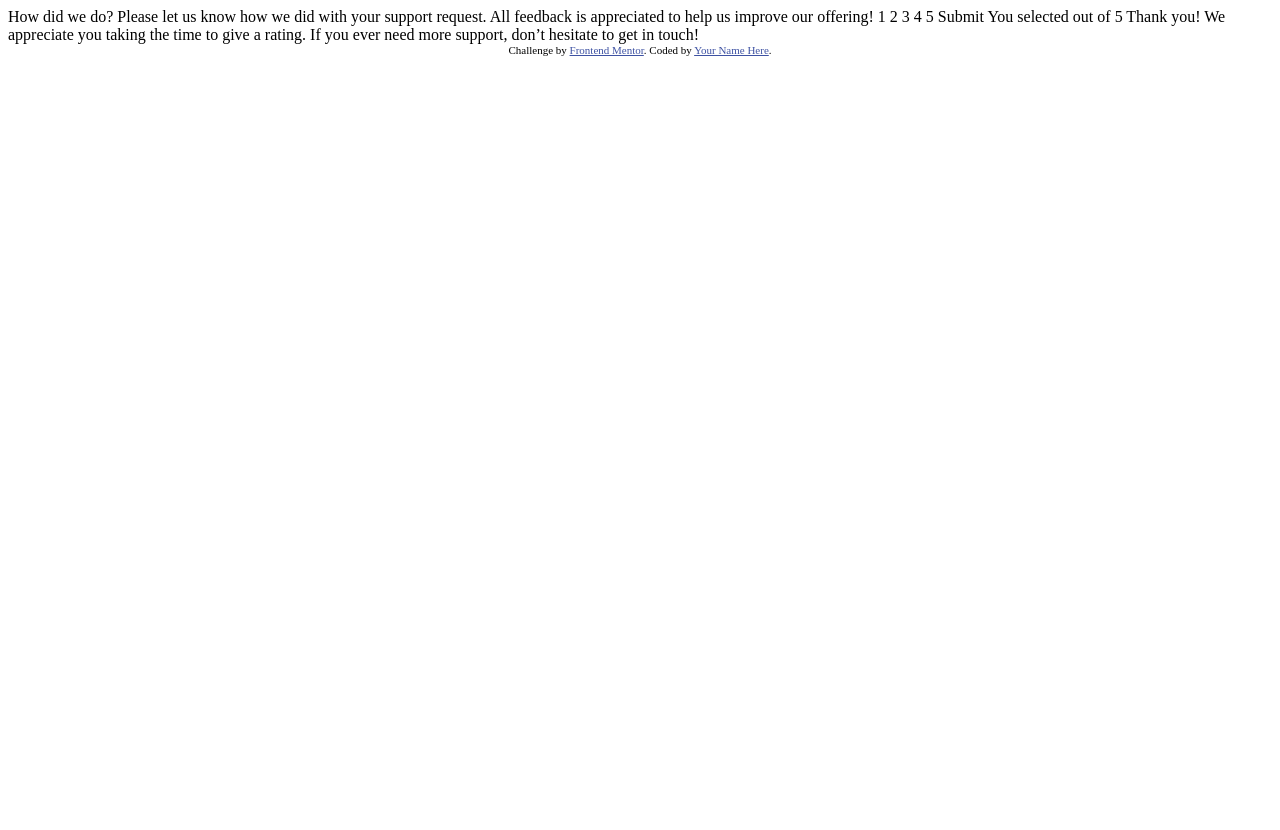
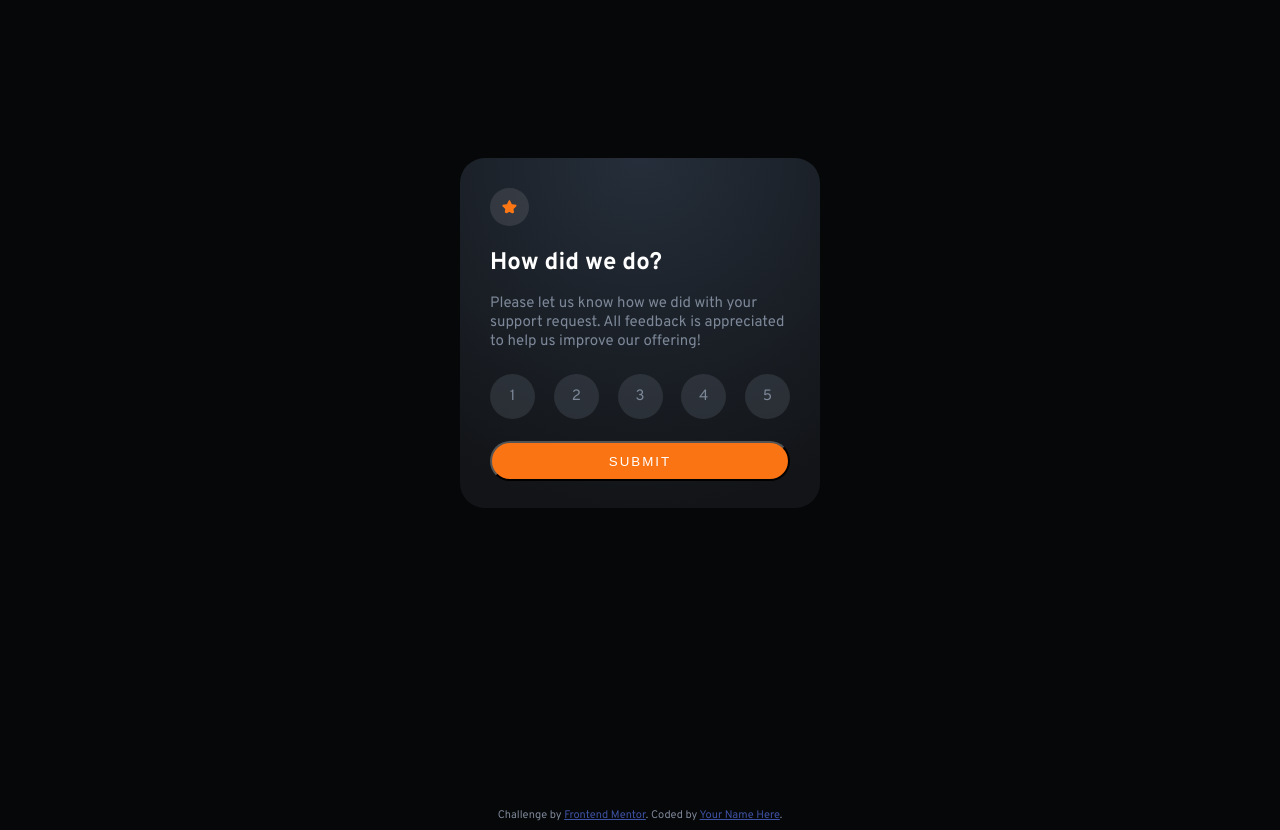
Before and after one commit to VBadgerHub/FEM-interactive-rating-component-main, a plain HTML site: page index.html in a window 1280 px wide. Before the commit the page ends 800 px from the top, so only its background shows below. Drawn offline with Linux system fonts and the light colour scheme.

Commit message:
Rating window ready

```diff
--- a/index.html
+++ b/index.html
@@ -5,7 +5,7 @@
   <meta name="viewport" content="width=device-width, initial-scale=1.0"> <!-- displays site properly based on user's device -->
 
   <link rel="icon" type="image/png" sizes="32x32" href="./images/favicon-32x32.png">
-
+  <link rel="stylesheet" href="style.css">
   <title>Frontend Mentor | Interactive rating component</title>
 
   <!-- Feel free to remove these styles or customise in your own stylesheet 👍 -->
@@ -15,21 +15,36 @@
   </style>
 </head>
 <body>
+  <div id="content_box">
 
     <!-- Rating state start -->
-
-  How did we do?
-
+    <div id="rating_container">
+      <img class='borderimg' src="./images/icon-star.svg" alt="star" />
+      <h1 class="rating_title">      How did we do?    </h1>
       Please let us know how we did with your support request. All feedback is appreciated
       to help us improve our offering!
 
-  1 2 3 4 5
+      <div id="rating_box">
+        <div id="rat1" class="number" onclick="ratCilcked(this.id)">1</div>
+        <div id="rat2" class="number" onclick="ratCilcked(this.id)">2</div>
+        <div id="rat3" class="number" onclick="ratCilcked(this.id)">3</div>
+        <div id="rat4" class="number" onclick="ratCilcked(this.id)">4</div>
+        <div id="rat5" class="number" onclick="ratCilcked(this.id)">5</div>
 
-  Submit
+
+      </div>
+      <button onclick="addRating()">  Submit  </button>
+
+    </div>
+
+
+
 
     <!-- Rating state end -->
 
     <!-- Thank you state start -->
+    <div id="thanks_container">
+
 
       You selected <!-- Add rating here --> out of 5
 
@@ -38,12 +53,15 @@
       We appreciate you taking the time to give a rating. If you ever need more support,
       don’t hesitate to get in touch!
 
+    </div>
     <!-- Thank you state end -->
 
 
+  </div>
   <div class="attribution">
     Challenge by <a href="https://www.frontendmentor.io?ref=challenge" target="_blank">Frontend Mentor</a>.
     Coded by <a href="#">Your Name Here</a>.
   </div>
+  <script src="main.js"></script>
 </body>
 </html>
--- /dev/null
+++ b/main.js
@@ -0,0 +1,14 @@
+
+
+let lastId = ''
+
+const ratCilcked = (id) => {
+    document.getElementById(id).classList.add('n_active')
+    lastId ? document.getElementById(lastId).classList.remove('n_active') : null
+    lastId = id
+}
+
+const addRating = () => {
+    document.getElementById('rating_container').classList.add('rating_box_fade')
+    document.getElementById('thanks_container').classList.add('thanks_container_fade')
+}
--- /dev/null
+++ b/style.scss
@@ -0,0 +1,157 @@
+@import url('https://fonts.googleapis.com/css2?family=Overpass:wght@400;700&display=swap');
+
+
+$orange: hsl(25, 97%, 53%);
+$white: hsl(0, 0%, 100%);
+$lightGrey: rgb(149, 158, 172);
+$mediumGrey: rgb(124, 135, 152);
+$darkBlue: rgb(37, 45, 55);
+$veryDarkBlue: rgb(18, 20, 23);
+$veryDarkBlue_bg: #060708;
+
+body{
+    font-family: 'Overpass', sans-serif;
+    font-size: 15px;
+    background-color: $veryDarkBlue_bg;
+    color: $mediumGrey;
+}
+
+#content_box{
+    position: relative;
+    height: 100vh;
+    display: flex;
+    justify-content: center;
+    align-items: center;
+
+
+}
+
+
+
+#rating_container, #thanks_container{
+    position: absolute;
+    content: '';
+    width: 300px;
+    height: 440px;
+    overflow: hidden;
+    border-radius: 25px;
+    padding: 30px;
+
+    &::after{
+        position: absolute;
+        content: '';
+        width: 360px;
+        height: 700px;
+        top: -350px;
+        left: 0;
+        background: rgb(37,45,55);
+        background: radial-gradient(circle, rgb(37, 46, 58) 0%, rgb(18, 20, 23) 90%);
+        background-repeat: no-repeat;
+        z-index: -1;
+        border-radius: 25px;
+    }
+}
+
+#rating_container{
+    z-index: 5;
+}
+
+#thanks_container{
+    z-index: 3;
+}
+
+.borderimg{
+    background-color: rgba($color: #fff, $alpha: .1);
+    width: 15px;
+    padding: 12px;
+    border-radius: 50%;
+}
+
+h1{
+    font-size: 24px;
+    color: $white;
+}
+
+#rating_box{
+    display: flex;
+    width: 100%;
+    height: 90px;
+    justify-content: space-between;
+    align-items: center;
+}
+
+.number{
+    width: 45px;
+    height: 45px;
+    background-color: rgba($color: $mediumGrey, $alpha: .2);
+    border-radius: 50%;
+    display: flex;
+    justify-content: center;
+    align-items: center;
+    user-select: none;
+
+    &:hover{
+        background-color: $orange;
+        color: $white;
+        cursor: pointer;
+    }
+
+    &:active {
+        background-color: $lightGrey;
+    }
+}
+
+.n_active{
+    background-color: $lightGrey;
+    color: $white;
+}
+
+.rating_box_fade{
+    animation: fade_box_out .3s ease-in-out forwards;
+}
+
+@keyframes fade_box_out {
+    0%{
+        opacity: 1;
+    }
+    100%{
+        opacity: 0;
+    }
+}
+
+.thanks_container_fade{
+    animation: fade_box_in .3s ease-in-out forwards;
+    animation-delay: .3s;
+}
+
+@keyframes fade_box_in{
+    0%{
+        opacity: 0;
+    }
+    100%{
+        opacity: 1;
+    }
+}
+
+
+
+#thanks_container{
+    opacity: 0;
+}
+
+button{
+    background-color: $orange;
+    text-transform: uppercase;
+    color: $white;
+    width: 100%;
+    height: 40px;
+    border-radius: 50px/50px;
+    letter-spacing: 2px;
+    z-index: 5;
+
+    &:hover{
+        background-color: $white;
+        color: $orange;
+        cursor: pointer;
+    }
+}
```
Also changed, not shown: style.css (added), 1 other file. Lines whose indentation alone changed are shown as unchanged.
